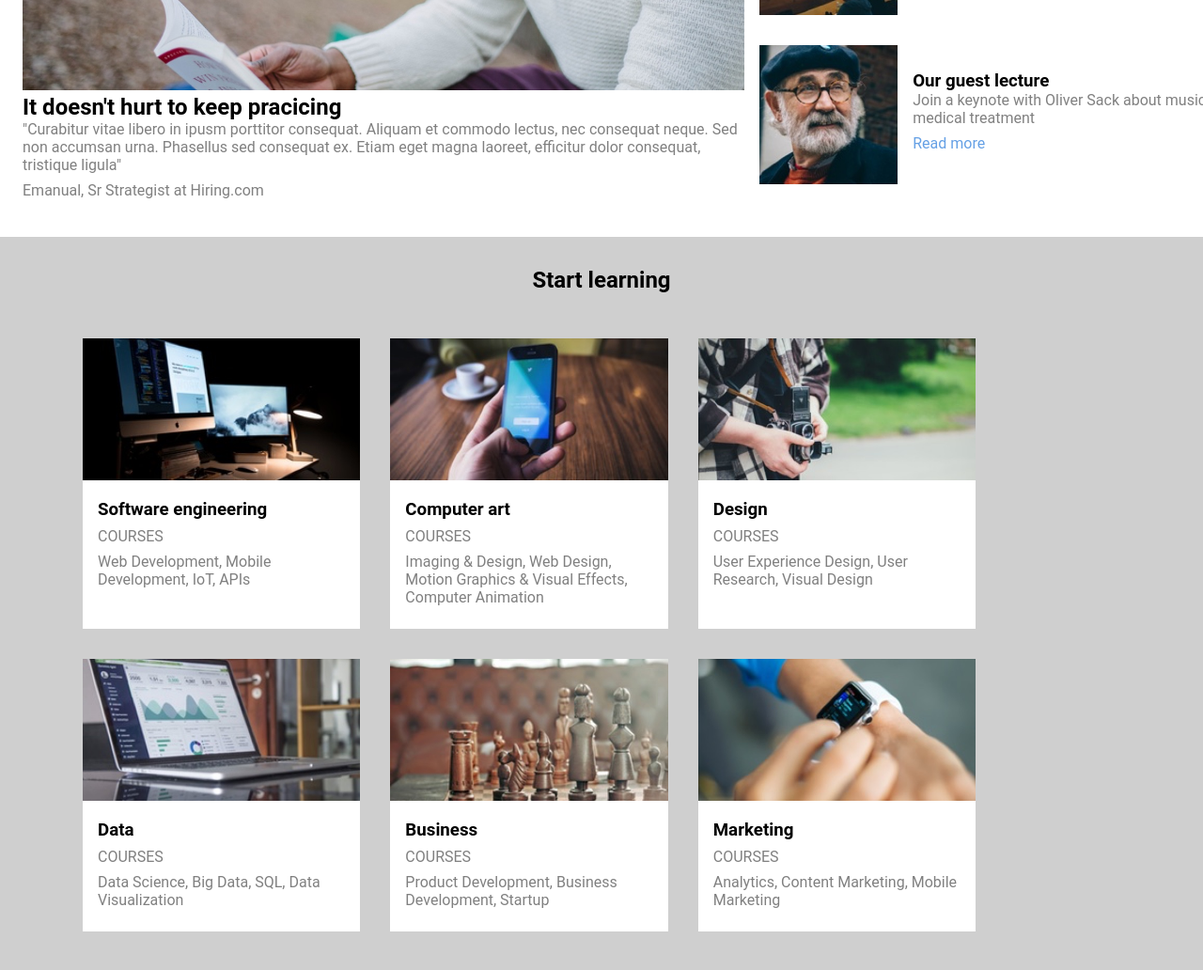
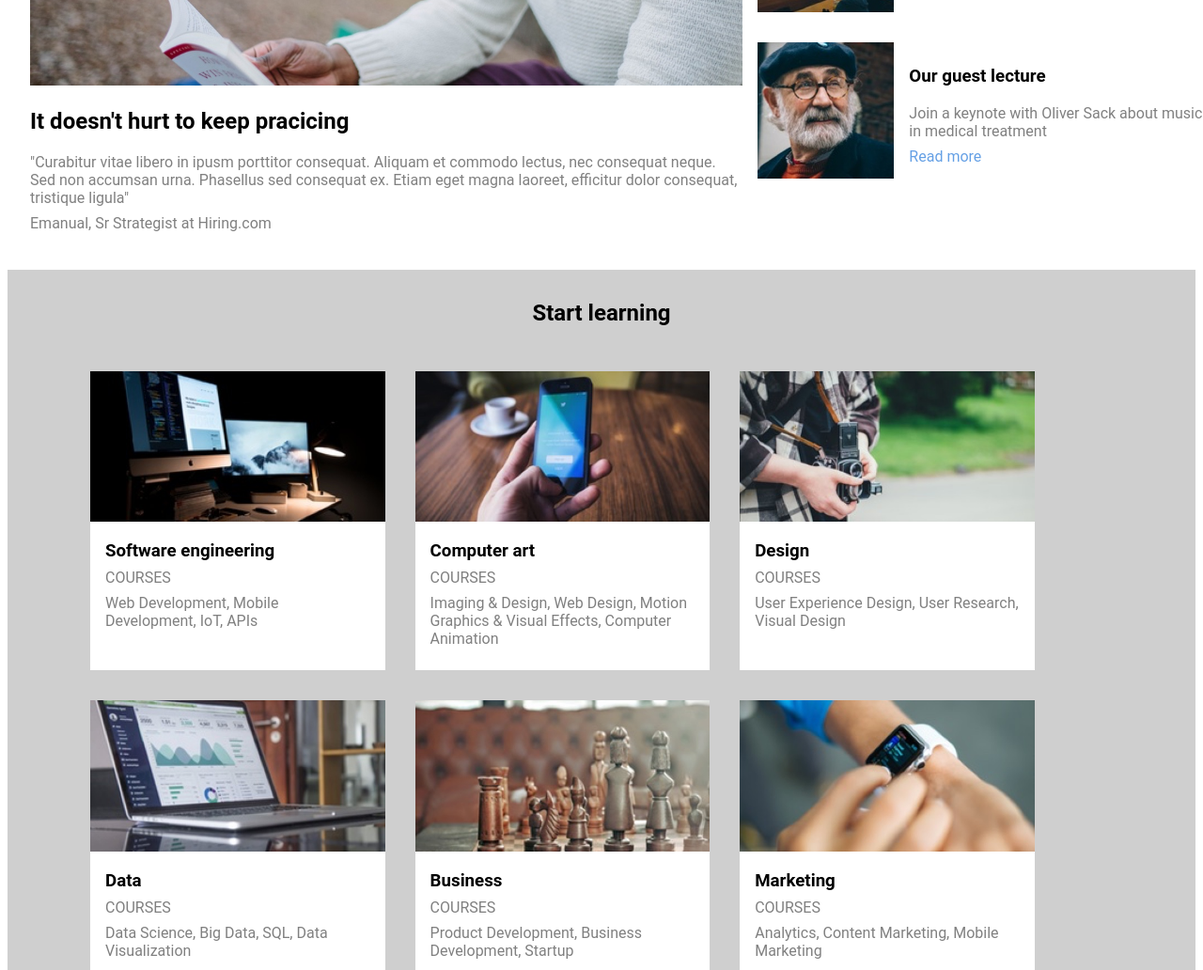
Before and after one commit to Fai/colmar, a plain HTML site: page index.html in a window 1280 px wide. Shown: the part 1015-2047 px from the top of the page at 94% size. Drawn offline with Linux system fonts and the light colour scheme.

Commit message:
add max-width

```diff
--- a/index.html
+++ b/index.html
@@ -3,6 +3,7 @@
     <head>
         <title>Colmar Academy</title>
         <link rel="stylesheet" href="style.css">
+        <meta name="viewport" content="width=device-width, initial-scale=1">
     </head>
     <body>
         <header>
--- a/style.css
+++ b/style.css
@@ -1,8 +1,9 @@
 *{
     font-family: 'Roboto', sans-serif;
-    margin: 0px;
-    padding: 0px;
     box-sizing: border-box;
+}
+body {
+    max-width: 1440px;
 }
 a {
     text-decoration: none;
@@ -132,7 +133,7 @@ header nav a {
 
 .course article figure {
     margin: 16px;
-    width: 26%;
+    width: 28%;
     background-color: white;
 }
 
@@ -197,7 +198,7 @@ footer nav a {
     color: grey;
 }
 
-@media only screen and (max-width: 768px) {
+@media screen and (max-width: 768px) {
     header figure,nav.desktop{
         display: none;
     }
@@ -206,7 +207,6 @@ footer nav a {
         display: flex;
         justify-content: space-between;
     }
-
     .banner {
         flex-direction: column;
     }
@@ -273,12 +273,7 @@ footer nav a {
     .thesis-content aside {
         display: none;
     }
-
     footer nav {
         display: none;
     }
 }
-
-@media only screen and (max-width: 425px) {
-
-}
```
